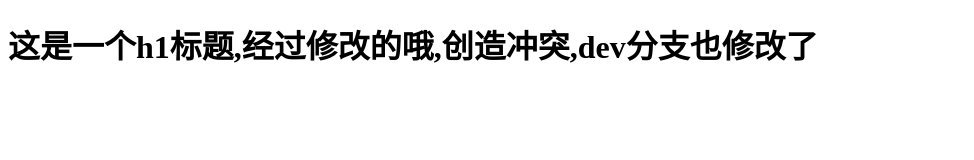
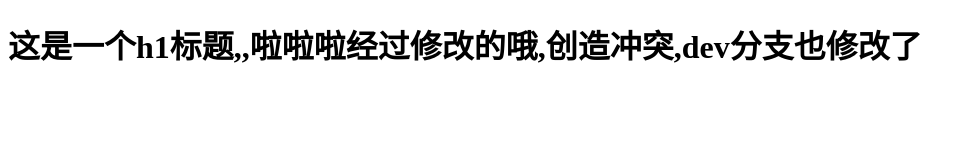
Before and after one commit to sweetwf/-, a plain HTML site: page index.html in a window 1280 px wide. Shown: the whole page, without its empty margins (0-974 px from the left). Drawn offline with Linux system fonts and the light colour scheme.

Commit message:
再提交

```diff
--- a/index.html
+++ b/index.html
@@ -5,6 +5,6 @@
   <title>Title</title>
 </head>
 <body>
-<h1>这是一个h1标题,经过修改的哦,创造冲突,dev分支也修改了</h1>
+<h1>这是一个h1标题,,啦啦啦经过修改的哦,创造冲突,dev分支也修改了</h1>
 </body>
 </html>
```
